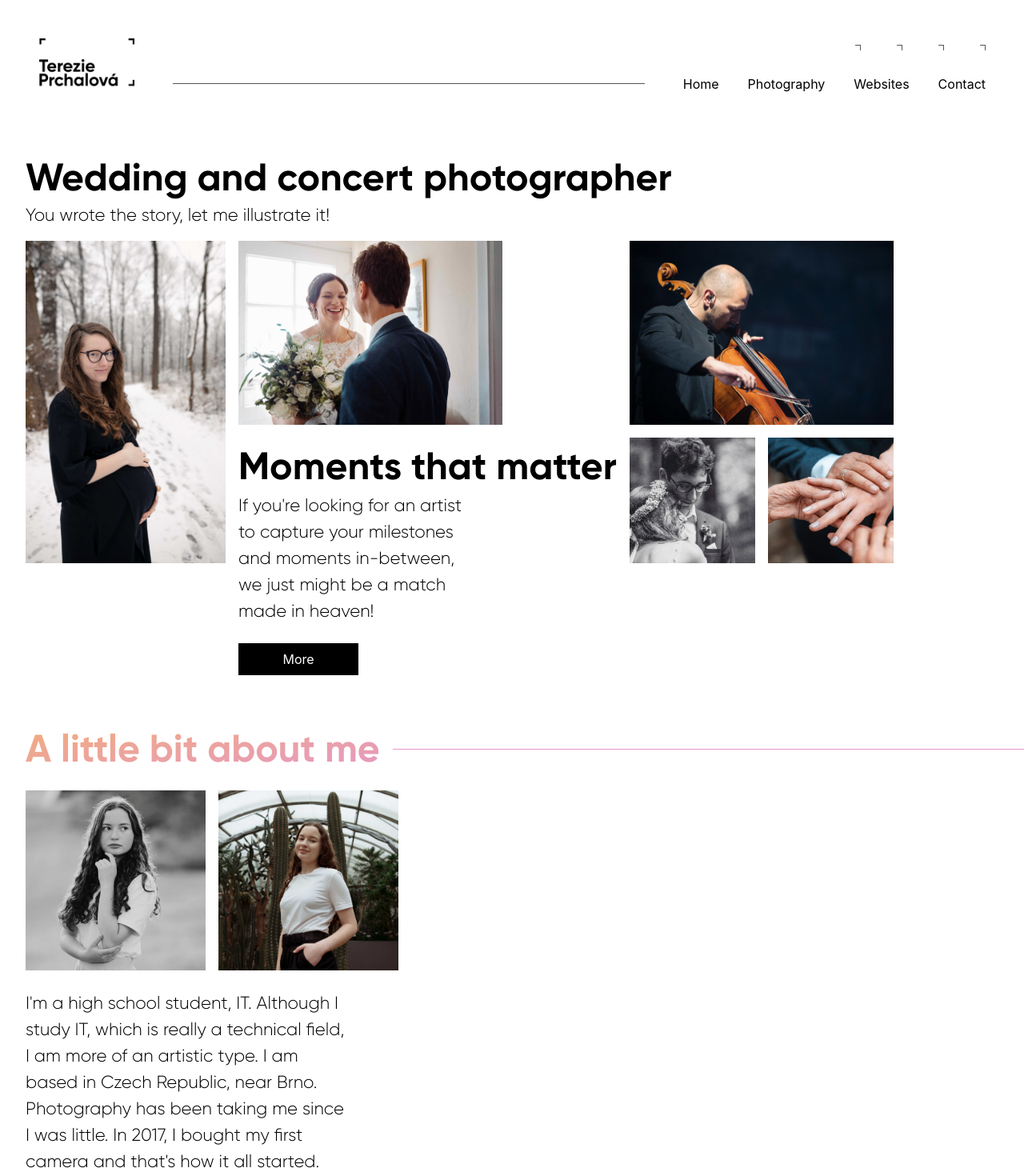
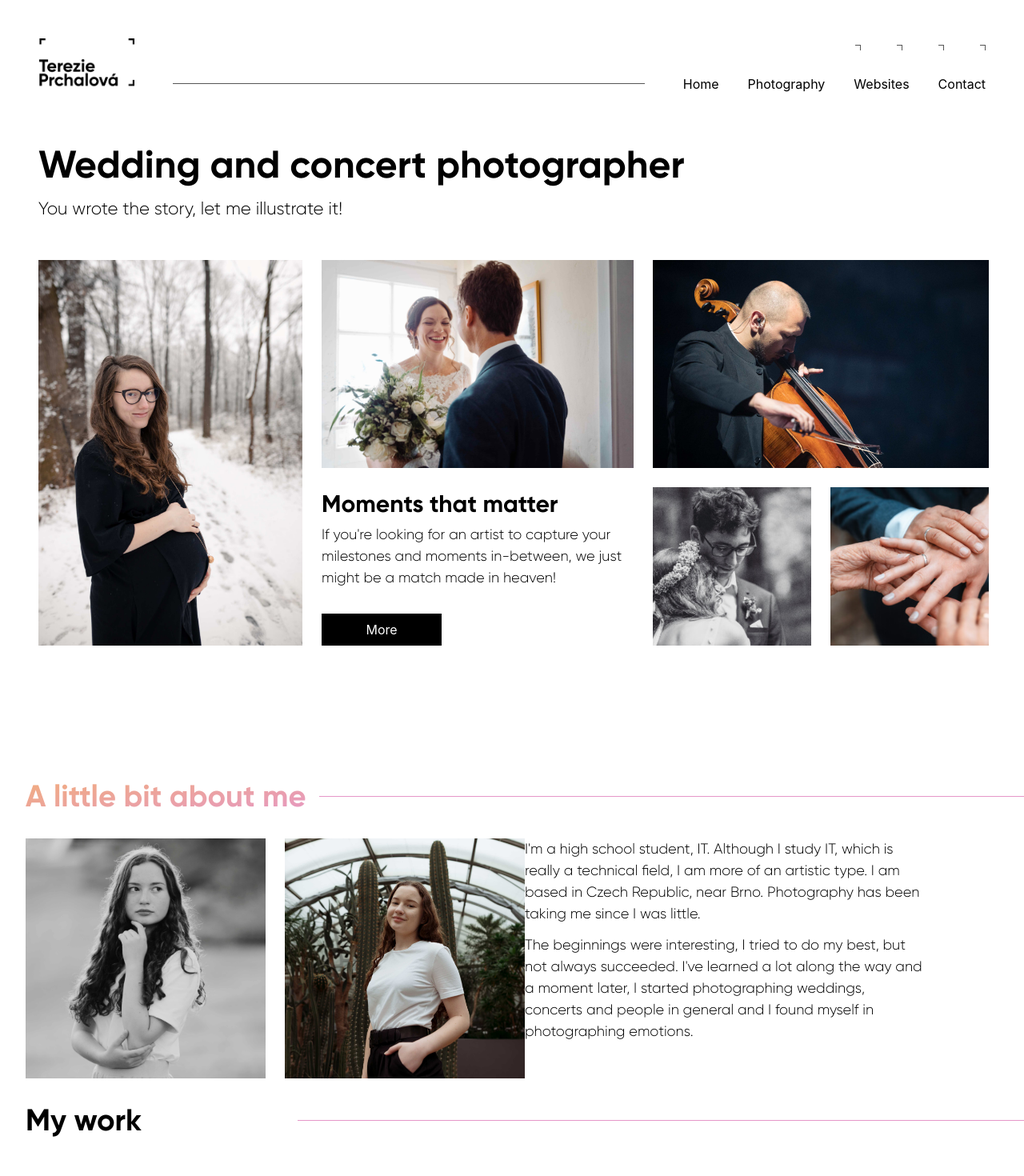
Before and after one commit to TereziePrchalova/photography-website, a Next.js app: page / in a window 1280 px wide. Shown: the top 1470 px of the page at 80% size. After the commit the page ends 1429 px from the top, so only its background shows below. Built offline with nearby package versions, Linux system fonts and the light colour scheme.

Commit message:
Progress

```diff
--- a/components/About.js
+++ b/components/About.js
@@ -3,7 +3,7 @@ import Image from "next/image";
 export default function About(data) {
     return (
         <>
-            <div className=''>
+            <div className='max-w-[1440px] m-auto'>
                 <div className="flex justify-between w-[100vw] pl-6 md:pl-8">
                     <div className="w-[225px] mr-2 md:w-[295px] md:mr-3 xl:w-[445px] xl:mr-4">
                         <h2 className='h2 text-transparent bg-clip-text bg-gradient-to-br from-orange to-purple w-max'>A little bit about me</h2>
@@ -14,18 +14,18 @@ export default function About(data) {
                         </svg>
                     </div>
                 </div>
-                <div className="px-6 md:pl-8">
-                    <div className="flex mt-4 mb-6">
-                        <div className="relative w-[140px] h-[140px] mr-3 md:mr-4 md:w-[225px] md:h-[225px]">
+                <div className="px-6 md:pl-8 xl:flex xl:my-6">
+                    <div className="flex mt-4 mb-6 xl:my-0">
+                        <div className="relative w-[140px] h-[140px] mr-3 md:mr-4 md:w-[225px] md:h-[225px] xl:mr-6 xl:w-[300px] xl:h-[300px]">
                             <Image src="/images/first.jpg" alt="me" objectFit="cover" layout="fill"/>
                         </div>
-                        <div className="relative w-[140px] h-[140px] md:w-[225px] md:h-[225px]">
+                        <div className="relative w-[140px] h-[140px] md:w-[225px] md:h-[225px] xl:w-[300px] xl:h-[300px]">
                             <Image src="/images/second.jpg" alt="me" objectFit="cover" layout="fill"/>
                         </div>
                     </div>
-                    <div className="w-[300px] md:w-[400px]">
-                        <p className='p mb-3'>I'm a high school student, IT. Although I study IT, which is really a technical field, I am more of an artistic type. I am based in Czech Republic, near Brno. Photography has been taking me since I was little. In 2017, I bought my first camera and that's how it all started.</p>
-                        <p className="p">The beginnings were interesting, I tried to do my best, but not always succeeded. I've learned a lot along the way and a moment later, I started photographing weddings, concerts and people in general and I found myself in photographing emotions. I'm also interested in building websites and travelling.</p>
+                    <div className="w-[300px] md:w-[400px] xl:w-[500px]">
+                        <p className='p mb-3'>I'm a high school student, IT. Although I study IT, which is really a technical field, I am more of an artistic type. I am based in Czech Republic, near Brno. Photography has been taking me since I was little.</p>
+                        <p className="p">The beginnings were interesting, I tried to do my best, but not always succeeded. I've learned a lot along the way and a moment later, I started photographing weddings, concerts and people in general and I found myself in photographing emotions.</p>
                     </div>
                 </div>
             </div>
--- a/components/HeroSlider.js
+++ b/components/HeroSlider.js
@@ -29,31 +29,31 @@ export default function HeroSlider(data) {
                     </div>
                 </div>
             </div>
-            <div className='hidden px-8 mt-4 mb-14 md:block lg:flex'>
+            <div className='hidden px-8 mt-4 mb-14 max-w-[1440px] m-auto md:block lg:flex xl:px-12 xl:mb-[10rem]'>
                 <div className="flex">
-                    <div className="relative w-[300px] h-[450px] lg:w-[250px] lg:h-[403px]">
+                    <div className="relative w-[300px] h-[450px] lg:w-[250px] lg:h-[403px] xl:w-[330px] xl:h-[482px]">
                         <Image src="/images/slider/heroSliderSecond.jpeg" alt="me" objectFit="cover" layout="fill"/>
                     </div>
-                    <div className="ml-4 flex flex-col justify-between ">
-                        <div className="relative w-[300px] h-[200px] lg:w-[330px] lg:h-[230px]">
+                    <div className="ml-4 flex flex-col justify-between xl:ml-6">
+                        <div className="relative w-[300px] h-[200px] lg:w-[330px] lg:h-[230px] xl:w-[390px] xl:h-[260px]">
                             <Image src="/images/slider/heroSliderFirst.jpeg" alt="me" objectFit="cover" layout="fill"/>
                         </div>
                         <h2 className="heroSubheadline md:-mb-2 lg:mt-4">Moments that matter</h2>
-                        <p className="p w-[300px] mt-1 mb-6">If you're looking for an artist to capture your milestones and moments in-between, we just might be a match made in heaven!</p>
+                        <p className="p w-[300px] mt-1 mb-6 xl:w-[390px]">If you're looking for an artist to capture your milestones and moments in-between, we just might be a match made in heaven!</p>
                         <a href="https://eu.zonerama.com/TereziePrchalova/743152" target="_blank">
                             <button className="w-[150px] h-[40px] bg-black text-white transition-all duration-500 hover:bg-orange">More</button>
                         </a>
                     </div>
                 </div>
-                <div className="flex flex-col mt-4 lg:mt-0 lg:ml-4">
-                    <div className="relative w-[466px] h-[310px] mr-3 lg:w-[330px] lg:h-[230px]">
+                <div className="flex flex-col mt-4 lg:mt-0 lg:ml-4 xl:ml-6">
+                    <div className="relative w-[466px] h-[310px] mr-3 lg:w-[330px] lg:h-[230px] xl:w-[420px] xl:h-[260px]">
                         <Image src="/images/slider/heroSliderConcert.jpg" alt="me" objectFit="cover" layout="fill"/>
                     </div>
-                    <div className="flex mt-4">
-                        <div className="relative w-[225px] h-[225px] mr-4 lg:w-[157px] lg:h-[157px]">
+                    <div className="flex mt-4 xl:mt-6">
+                        <div className="relative w-[225px] h-[225px] mr-4 lg:w-[157px] lg:h-[157px] xl:w-[198px] xl:h-[198px] xl:mr-6">
                             <Image src="/images/slider/heroSliderThird.jpg" alt="me" objectFit="cover" layout="fill"/>
                         </div>
-                        <div className="relative w-[225px] h-[225px] lg:w-[157px] lg:h-[157px]">
+                        <div className="relative w-[225px] h-[225px] lg:w-[157px] lg:h-[157px] xl:w-[198px] xl:h-[198px]">
                             <Image src="/images/slider/heroSliderFourth.jpg" alt="me" objectFit="cover" layout="fill"/>
                         </div>
 
--- a/components/HeroText.js
+++ b/components/HeroText.js
@@ -1,8 +1,8 @@
 export default function HeroText(data) {
     return (
         <>
-            <div className='px-6 md:px-8'>
-                <h1 className='h1 leading-10 w-[350px] md:leading-tight md:w-[500px] lg:w-auto'>Wedding and concert photographer</h1>
+            <div className='px-6 max-w-[1440px] m-auto md:px-8 xl:px-12 xl:mb-12'>
+                <h1 className='h1 leading-10 w-[350px] md:leading-tight md:w-[500px] lg:w-auto xl:mb-2'>Wedding and concert photographer</h1>
                 <p className='copy'>You wrote the story, let me illustrate it!</p>
             </div>
         </>
--- a/pages/index.js
+++ b/pages/index.js
@@ -5,7 +5,7 @@ import Work from "../components/Work";
 
 export default function Home() {
   return (
-    <div className="mt-[8rem] xl:mt-[12rem]">
+    <div className="mt-[8rem] xl:mt-[11rem]">
       <HeroText/>
       <HeroSlider/>
       <About/>
--- a/styles/globals.css
+++ b/styles/globals.css
@@ -57,10 +57,10 @@ a {
 
 @layer components {
   .h1 { @apply font-GilroyBold text-32px md:text-42px xl:text-48px }
-  .h2 { @apply font-GilroyBold text-24px md:text-32px xl:text-48px }
+  .h2 { @apply font-GilroyBold text-24px md:text-32px xl:text-38px }
   .copy { @apply font-GilroyLight text-16px md:text-22px xl:text-22px }
-  .heroSubheadline { @apply font-GilroyBold text-24px md:text-30px lg:text-24px xl:text-48px }
+  .heroSubheadline { @apply font-GilroyBold text-24px md:text-30px lg:text-24px xl:text-30px }
 
-  .p { @apply font-GilroyLight text-14px md:text-16px lg:text-14px xl:text-22px }
+  .p { @apply font-GilroyLight text-14px md:text-16px lg:text-14px xl:text-18px }
   .link { @apply font-GilroyBold text-28px }
 }
```
